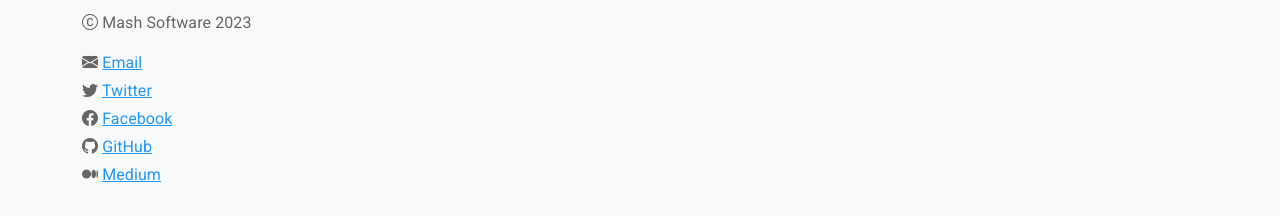
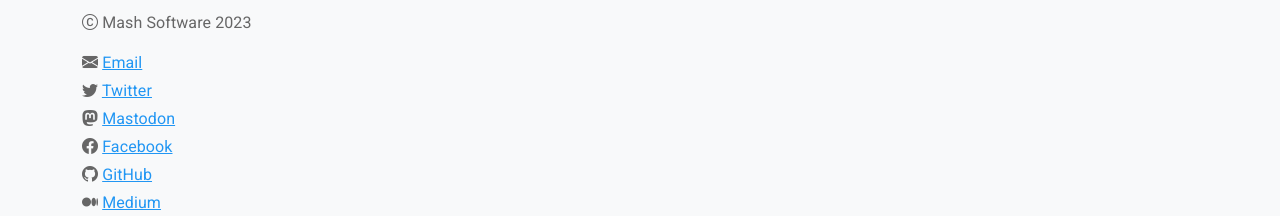
Before and after one commit to MashSoftware/mashsoftware.github.io, a Jekyll site: the page built from index.html, in a window 1280 px wide. Shown: the part 923-1139 px from the top of the page. Built offline with Jekyll 4.4.1, drawn with Linux system fonts in a browser that asks for light colours; nearby versions of some CDN libraries; before the commit the page ends 1114 px from its top, so only the background shows below that.

Commit message:
update bootstrap, add mastodon link

```diff
--- a/_layouts/default.html
+++ b/_layouts/default.html
@@ -5,8 +5,8 @@
   <meta http-equiv="X-UA-Compatible" content="IE=edge">
   <meta name="viewport" content="width=device-width, initial-scale=1">
   <meta name="author" content="Mash Software">
-  <link rel="stylesheet" href="https://cdn.jsdelivr.net/npm/bootswatch@5.2.0/dist/materia/bootstrap.min.css" integrity="sha256-wWDRf6ysy/5v4ynev3XiGGD6sylEDcQS2btLpa36hEk=" crossorigin="anonymous">
-  <link rel="stylesheet" href="https://cdn.jsdelivr.net/npm/bootstrap-icons@1.9.1/font/bootstrap-icons.css">
+  <link rel="stylesheet" href="https://cdn.jsdelivr.net/npm/bootswatch@5.2.3/dist/materia/bootstrap.min.css" integrity="sha256-ofCNOzTBysQc3WFqXF9DZ0WStTttUra93JYtV8YJ5Xo=" crossorigin="anonymous">
+  <link rel="stylesheet" href="https://cdn.jsdelivr.net/npm/bootstrap-icons@1.10.4/font/bootstrap-icons.css" integrity="sha256-dZRvUx65x4IL8xmd7cFttdizYwtNjkXq/sWUxeypWmc=" crossorigin="anonymous">
   {% seo %}
 </head>
 <body class="bg-light">
@@ -19,12 +19,13 @@
       <p><i class="bi bi-c-circle"></i> Mash Software {{ site.time | date: '%Y' }}</p>
       <p class="mb-1"><i class="bi bi-envelope-fill"></i> <a href="mailto:hello@mashsoftware.com" target="_blank" rel="noopener">Email</a></p>
       <p class="mb-1"><i class="bi bi-twitter"></i> <a href="https://twitter.com/MashSoftware" target="_blank" rel="noopener">Twitter</a></p>
+      <p class="mb-1"><i class="bi bi-mastodon"></i> <a href="https://mastodon.me.uk/@mash" target="_blank" rel="me">Mastodon</a></p>
       <p class="mb-1"><i class="bi bi-facebook"></i> <a href="https://www.facebook.com/MashSW/" target="_blank" rel="noopener">Facebook</a></p>
       <p class="mb-1"><i class="bi bi-github"></i> <a href="https://github.com/MashSoftware" target="_blank" rel="noopener">GitHub</a></p>
       <p class="mb-1"><i class="bi bi-medium"></i> <a href="https://medium.com/mash-software" target="_blank" rel="noopener">Medium</a></p>
     </div>
   </footer>
-  <script src="https://cdn.jsdelivr.net/npm/bootstrap@5.2.0/dist/js/bootstrap.bundle.min.js" integrity="sha384-A3rJD856KowSb7dwlZdYEkO39Gagi7vIsF0jrRAoQmDKKtQBHUuLZ9AsSv4jD4Xa" crossorigin="anonymous"></script>
+  <script src="https://cdn.jsdelivr.net/npm/bootstrap@5.2.3/dist/js/bootstrap.bundle.min.js" integrity="sha256-lSABj6XYH05NydBq+1dvkMu6uiCc/MbLYOFGRkf3iQs=" crossorigin="anonymous"></script>
   <script>
     (function (i, s, o, g, r, a, m) {
       i['GoogleAnalyticsObject'] = r; i[r] = i[r] || function () {
```
